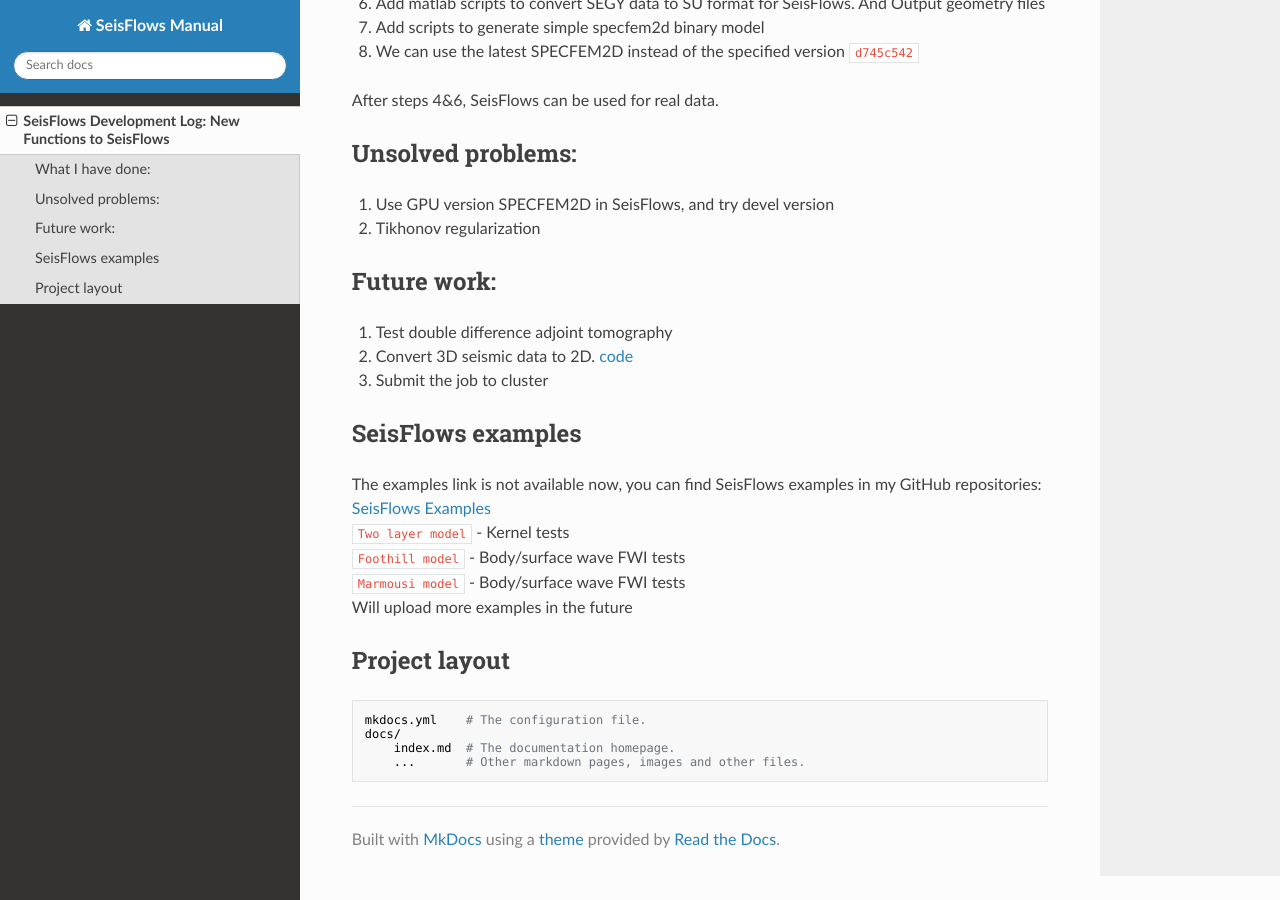
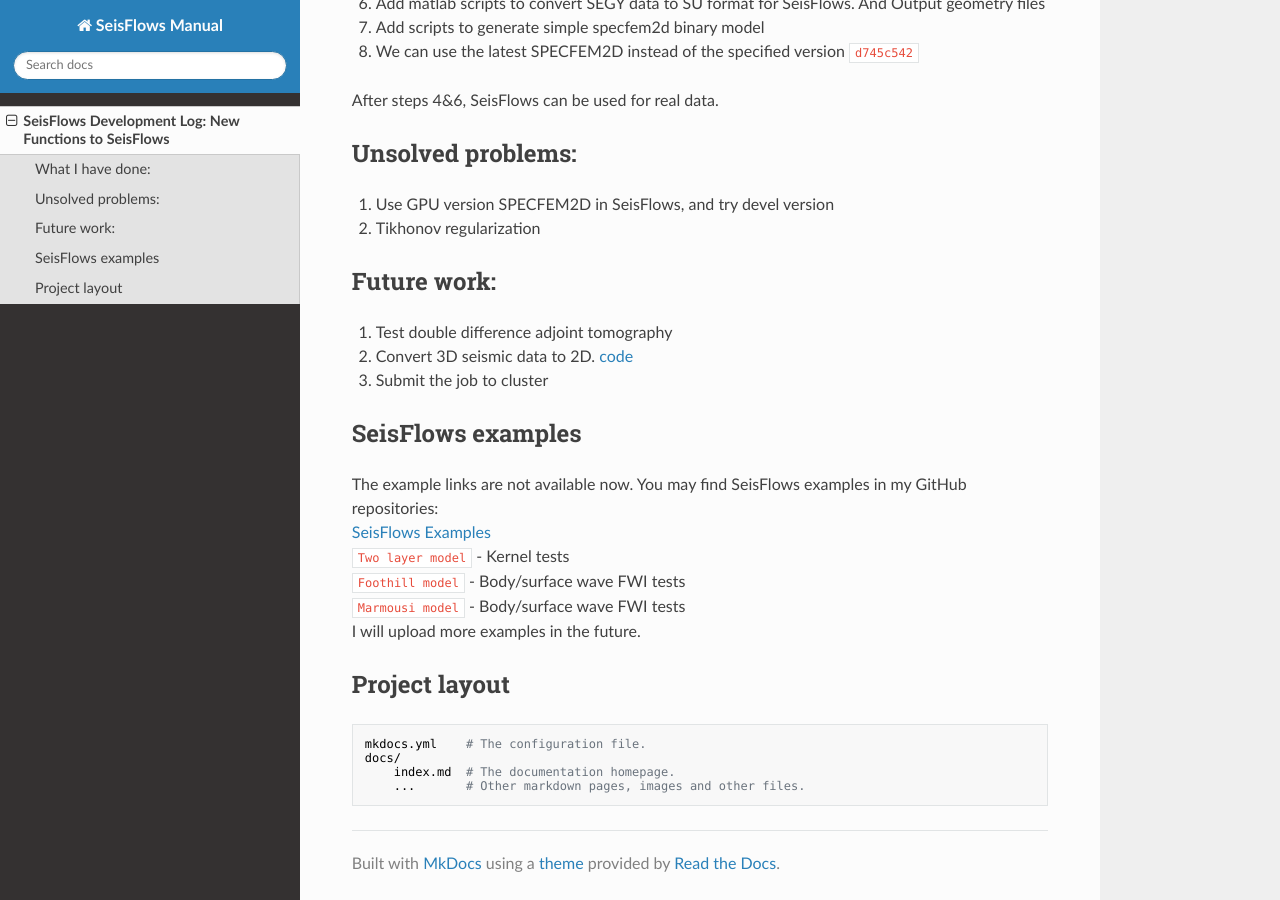
Before and after one commit to Jiangwb/SeisFlows-manual, an MkDocs documentation site: the page built from docs/index.md, in a window 1280 px wide and 900 px high, scrolled down 721 px. Built offline with MkDocs 1.6.1, drawn with Linux system fonts in a browser that asks for light colours; nearby versions of some CDN libraries.

Commit message:
update manual

```diff
--- a/docs/index.md
+++ b/docs/index.md
@@ -40,12 +40,12 @@ After steps 4&6, SeisFlows can be used for real data.
 3. Submit the job to cluster
 
 ## SeisFlows examples
-The examples link is not available now, you can find SeisFlows examples in my GitHub repositories:
+The example links are not available now. You may find SeisFlows examples in my GitHub repositories:
 [SeisFlows Examples](https://github.com/Jiangwb/SeisFlows-examples)
 `Two layer model` - Kernel tests
 `Foothill model`  - Body/surface wave FWI tests
 `Marmousi model`  - Body/surface wave FWI tests
-Will upload more examples in the future
+I will upload more examples in the future.
 
 ## Project layout
 
```
